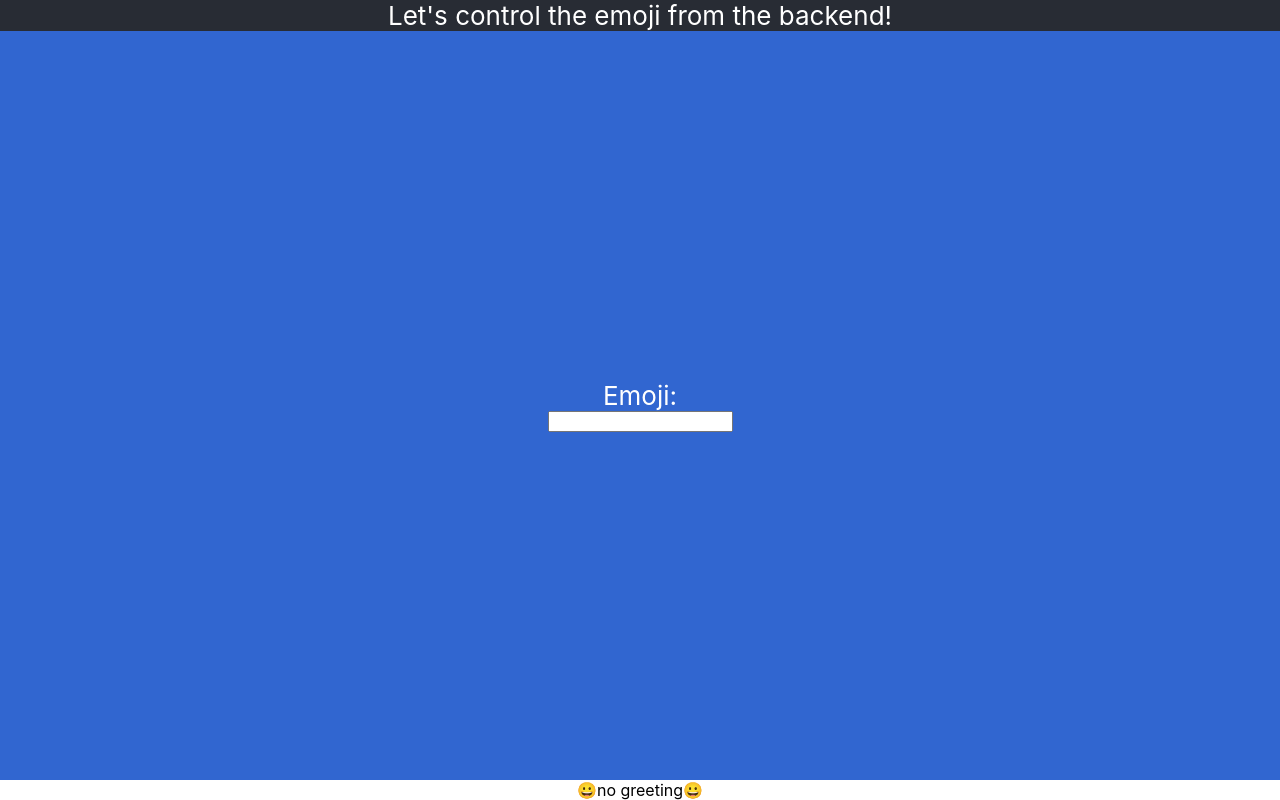
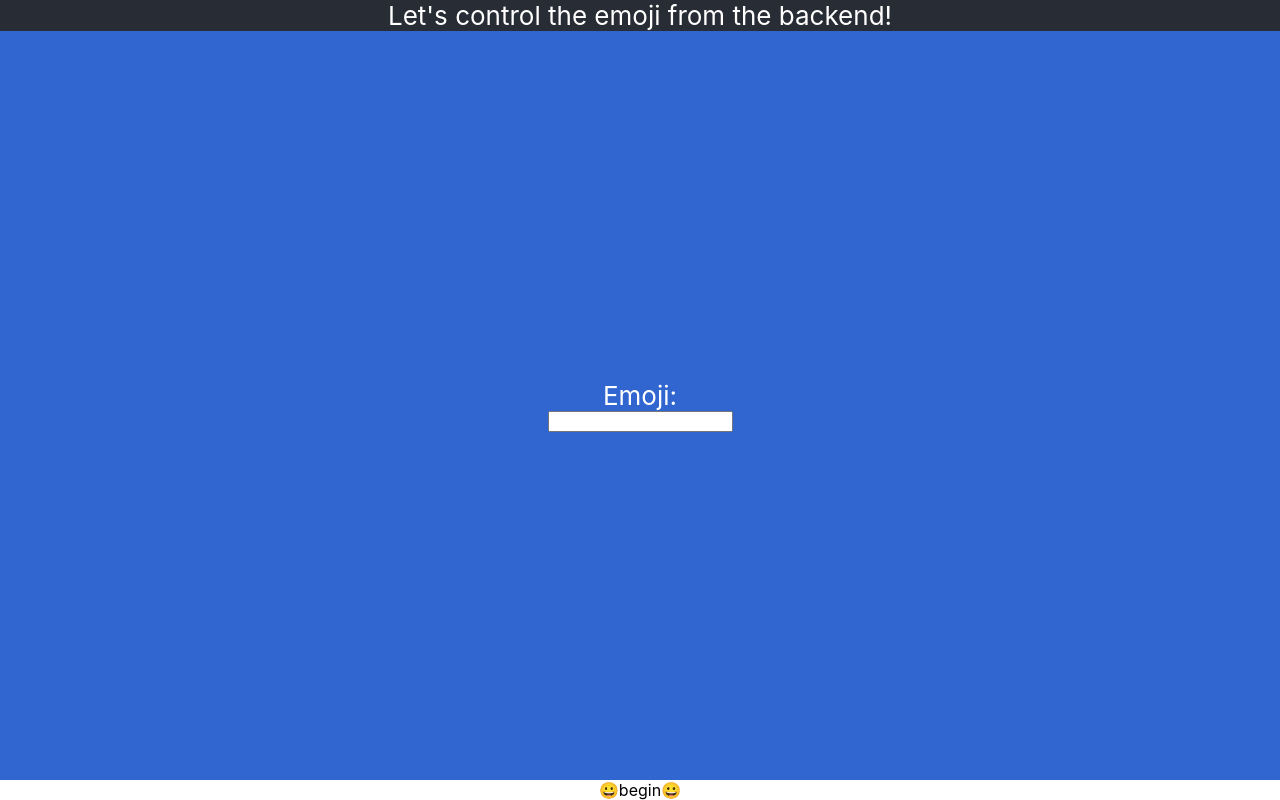
Before and after one commit to getcanopy/experiments-messageport-react, a React (Create React App) app: page / in a window 1280 px wide. Built offline with nearby package versions, Linux system fonts and the light colour scheme.

Commit message:
make types fancier for typescript

```diff
--- a/src/App.tsx
+++ b/src/App.tsx
@@ -1,5 +1,4 @@
 import React from 'react'
-import logo from './logo.svg'
 import './App.css'
 import { withPort } from './withPort'
 
@@ -23,7 +22,7 @@ function App() {
         <label> Emoji: </label>
         <input type="text" />
       </form>
-      <PortHappyGreeting port={port1} />
+      <PortHappyGreeting port={port1} greeting="begin"/>
     </div>
   )
 }
```
Also changed, not shown: src/logo.svg (deleted).
